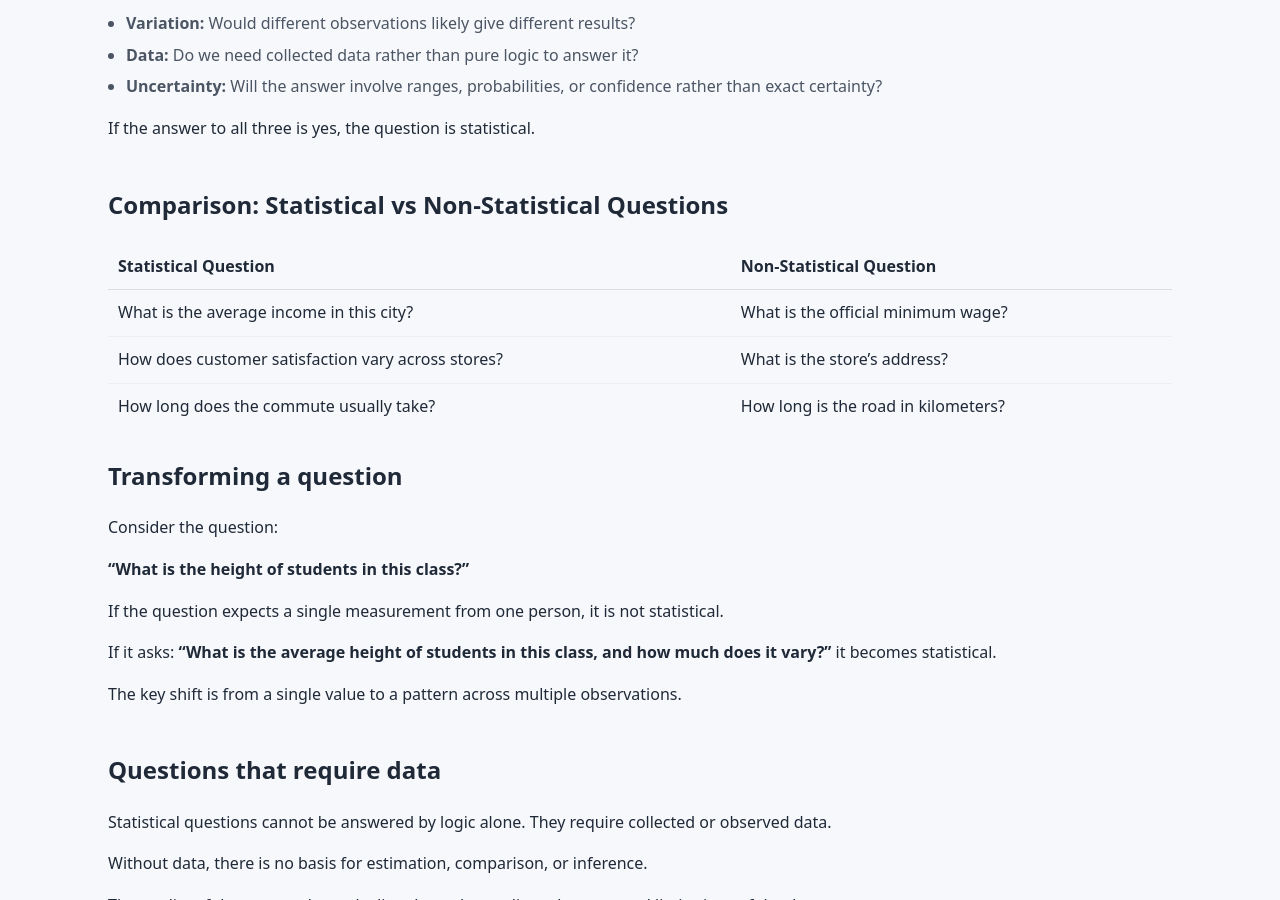
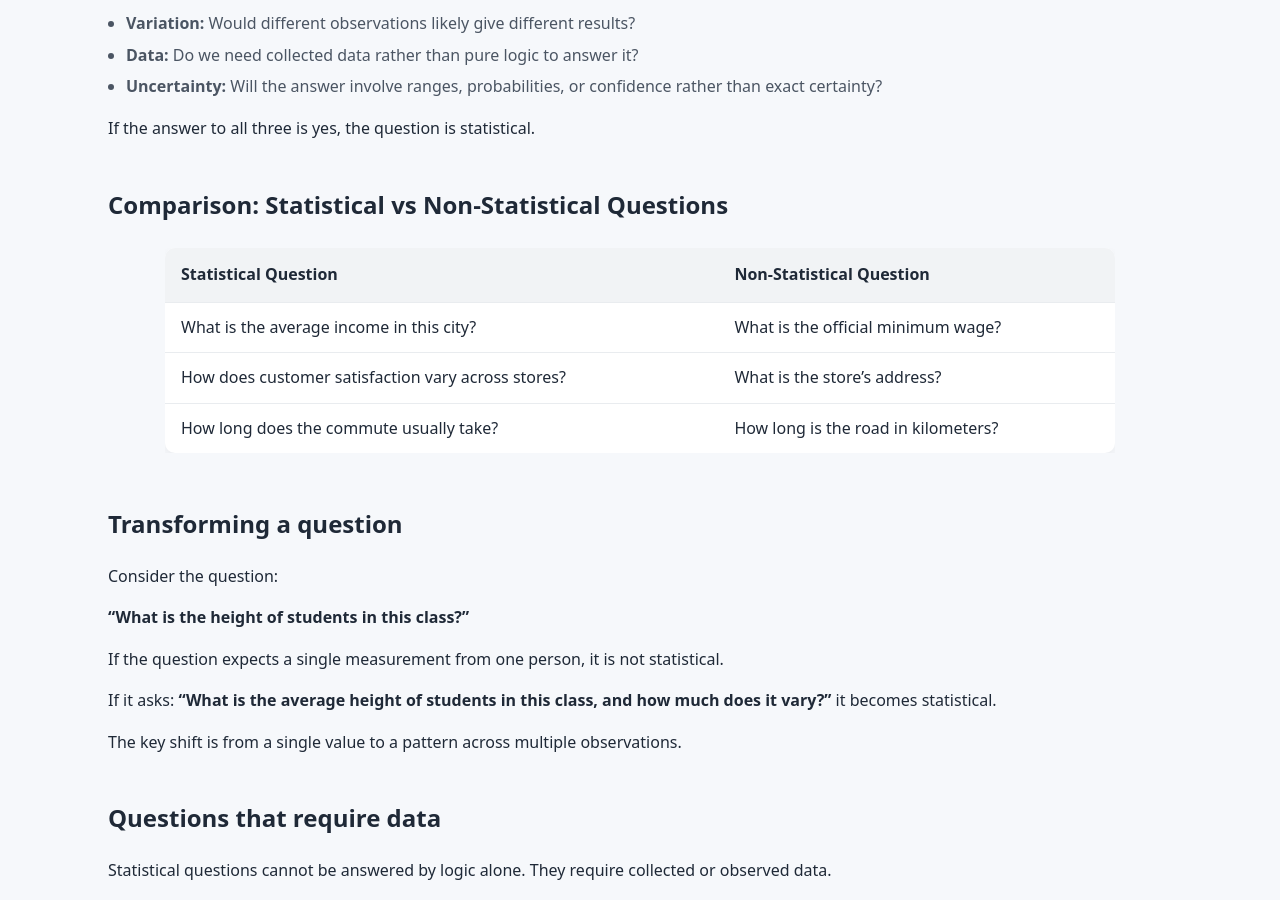
Before and after one commit to ammar-homaida-statistics/easystatisticsacademy, a Jekyll site: the page built from foundations/statistical-questions/index.md, in a window 1280 px wide and 900 px high, scrolled down 1420 px. Built offline with Jekyll 4.4.1, drawn with Linux system fonts in a browser that asks for light colours.

Commit message:
Enhance table design for statistical questions comparison
Updated the table layout for statistical vs non-statistical questions with improved styling.

```diff
--- a/foundations/statistical-questions/index.md
+++ b/foundations/statistical-questions/index.md
@@ -113,30 +113,32 @@ lesson_order: 4
   <div class="content-narrow">
     <h2>Comparison: Statistical vs Non-Statistical Questions</h2>
 
-    <div style="overflow-x:auto;">
-      <table style="width:100%; border-collapse:collapse;">
-        <thead>
-          <tr>
-            <th style="text-align:left; padding:10px; border-bottom:1px solid #ddd;">Statistical Question</th>
-            <th style="text-align:left; padding:10px; border-bottom:1px solid #ddd;">Non-Statistical Question</th>
-          </tr>
-        </thead>
-        <tbody>
-          <tr>
-            <td style="padding:10px; border-bottom:1px solid #eee;">What is the average income in this city?</td>
-            <td style="padding:10px; border-bottom:1px solid #eee;">What is the official minimum wage?</td>
-          </tr>
-          <tr>
-            <td style="padding:10px; border-bottom:1px solid #eee;">How does customer satisfaction vary across stores?</td>
-            <td style="padding:10px; border-bottom:1px solid #eee;">What is the store’s address?</td>
-          </tr>
-          <tr>
-            <td style="padding:10px;">How long does the commute usually take?</td>
-            <td style="padding:10px;">How long is the road in kilometers?</td>
-          </tr>
-        </tbody>
-      </table>
-    </div>
+    <div style="margin:24px 0;">
+  <div style="max-width:950px; margin:auto; overflow-x:auto;">
+    <table style="width:100%; border-collapse:collapse; background:#ffffff; border-radius:10px; overflow:hidden; box-shadow:0 4px 10px rgba(0,0,0,0.05);">
+      <thead style="background:#f1f3f5;">
+        <tr>
+          <th style="padding:14px 16px; text-align:left; font-weight:600;">Statistical Question</th>
+          <th style="padding:14px 16px; text-align:left; font-weight:600;">Non-Statistical Question</th>
+        </tr>
+      </thead>
+      <tbody>
+        <tr style="border-top:1px solid #e9ecef;">
+          <td style="padding:12px 16px;">What is the average income in this city?</td>
+          <td style="padding:12px 16px;">What is the official minimum wage?</td>
+        </tr>
+        <tr style="border-top:1px solid #e9ecef;">
+          <td style="padding:12px 16px;">How does customer satisfaction vary across stores?</td>
+          <td style="padding:12px 16px;">What is the store’s address?</td>
+        </tr>
+        <tr style="border-top:1px solid #e9ecef;">
+          <td style="padding:12px 16px;">How long does the commute usually take?</td>
+          <td style="padding:12px 16px;">How long is the road in kilometers?</td>
+        </tr>
+      </tbody>
+    </table>
+  </div>
+</div>
 
   </div>
 </section>
```
